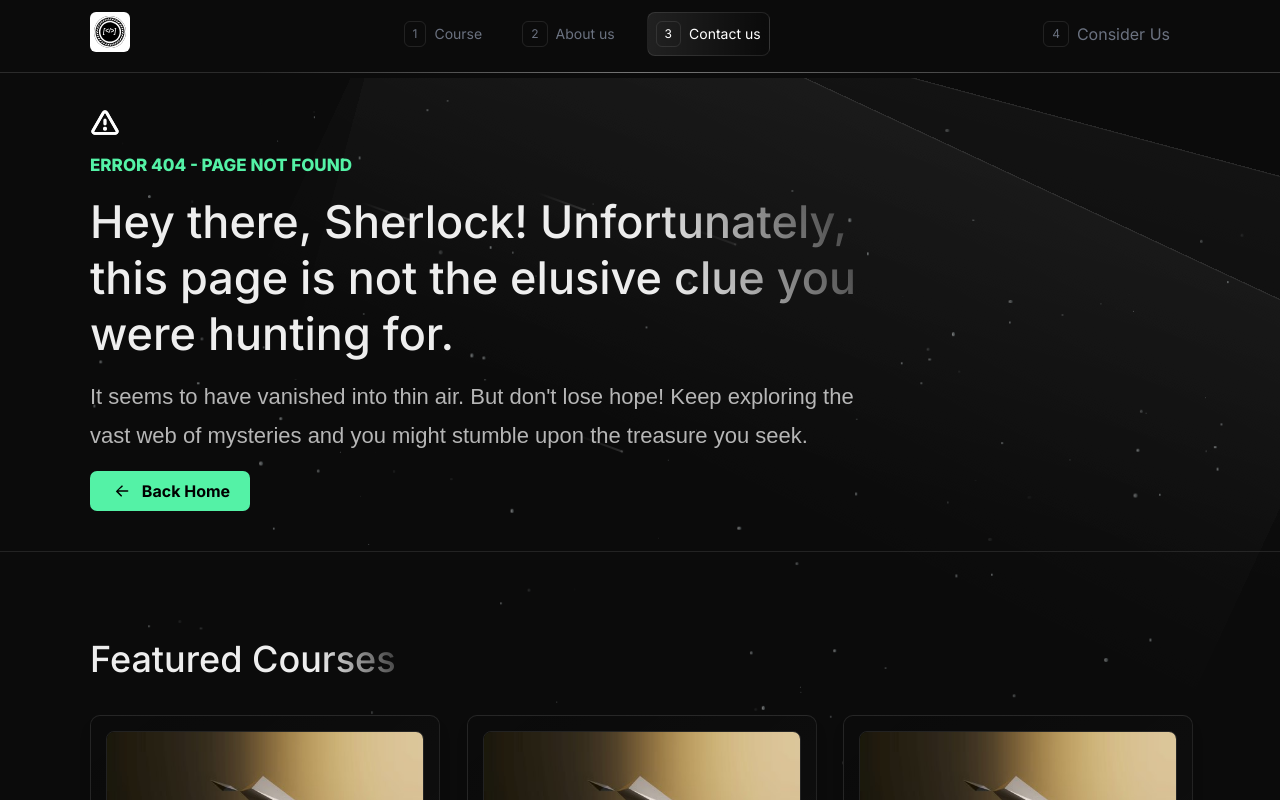
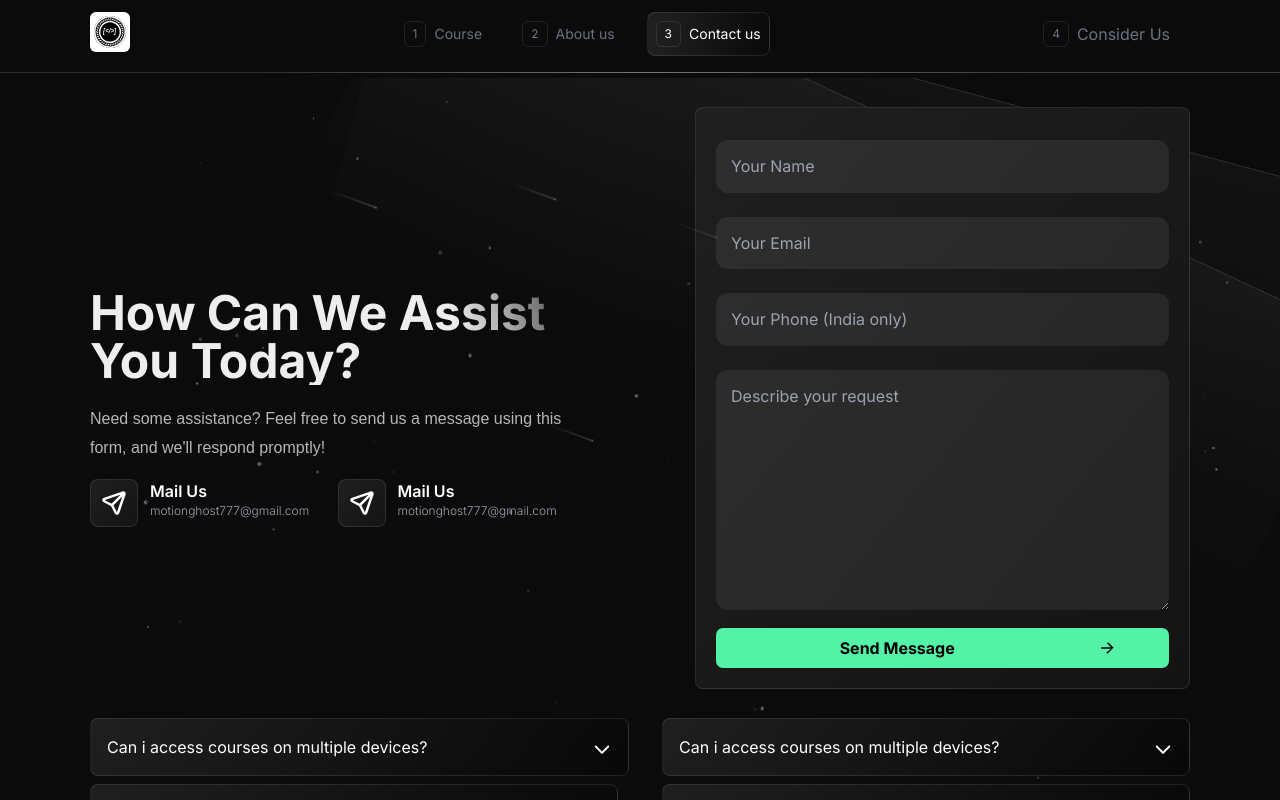
Before and after one commit to PraveenKb777/your-wish, a Next.js app: page /contact-us in a window 1280 px wide. Before the commit this address had no page. Shown: the top 800 px of the page. Built offline with nearby package versions, Linux system fonts and the light colour scheme.

Commit message:
Praveen : Accordian done

```diff
--- /dev/null
+++ b/app/contact-us/index.css
@@ -0,0 +1,28 @@
+@tailwind base;
+@tailwind components;
+@tailwind utilities;
+
+.contact-us_input {
+  appearance: none;
+  display: inline-block;
+  width: 100%;
+  line-height: 1.4em;
+  outline: none;
+  border: none;
+  padding: 15px;
+  border-radius: 12px;
+  font-family: "General Sans Regular", "General Sans", Inter, system-ui,
+    -apple-system, BlinkMacSystemFont, "Segoe UI", Roboto, Helvetica, Arial,
+    sans-serif, "Apple Color Emoji", "Segoe UI Emoji", "Segoe UI Symbol";
+  font-weight: 400;
+  font-size: 16px;
+  background: rgba(255, 255, 255, 0.07);
+  color: rgb(255, 255, 255);
+  box-shadow: transparent 0px 0px 0px 1px inset;
+}
+
+@layer components {
+  .contact-us_input-additional {
+    @apply my-3;
+  }
+}
--- /dev/null
+++ b/app/contact-us/page.tsx
@@ -0,0 +1,74 @@
+/* eslint-disable react/no-unescaped-entities */
+import GradientText from "@/components/GradientText/GradientText";
+import ParticalsEffects from "@/components/Particals/Particals";
+import StyledText from "@/components/StyledText/StyledText";
+import React from "react";
+import "./index.css";
+import Button from "@/components/Button/Button";
+import ContactUsForm from "@/components/ContactUsForm/ContactUsForm";
+import ConnectBtn from "@/components/ConnectBtn/ConnectBtn";
+import Accordian from "@/components/Accordian/Accordian";
+const ContactUs = () => {
+  return (
+    <main>
+      <section className="flex w-full items-center min-h-[80vh] justify-between">
+        <div className="w-[45%]">
+          <GradientText className="text-5xl font-bold my-5">
+            How Can We Assist You Today?
+          </GradientText>
+          <StyledText element="p">
+            Need some assistance? Feel free to send us a message using this
+            form, and we'll respond promptly!
+          </StyledText>
+          <div className="flex w-full justify-between mt-4">
+            <ConnectBtn
+              className="w-[50%]"
+              head="Mail Us"
+              subHead="motionghost777@gmail.com"
+            />
+            <ConnectBtn
+              className="w-[50%]"
+              head="Mail Us"
+              subHead="motionghost777@gmail.com"
+            />
+          </div>
+        </div>
+        <div className="w-[45%]">
+          <ContactUsForm />
+        </div>
+      </section>
+      <section className="flex flex-wrap justify-between gap-2">
+        <div className="w-[49%]">
+          <Accordian>
+            <p>Praveen</p>
+          </Accordian>
+        </div>
+        <div className="w-[48%]">
+          <Accordian>
+            <p>Praveen</p>
+          </Accordian>
+        </div>
+        <div className="w-[48%]">
+          <Accordian>
+            <p>Praveen</p>
+          </Accordian>
+        </div>
+        <div className="w-[48%]">
+          <Accordian>
+            <p>Praveen</p>
+          </Accordian>
+        </div>
+        <div className="w-[48%]">
+          <Accordian>
+            <p>Praveen</p>
+          </Accordian>
+        </div>
+      </section>
+      <div className="line3" />
+      <div className="line3 line4" />
+      <ParticalsEffects top={1} />
+    </main>
+  );
+};
+
+export default ContactUs;
--- a/app/globals.css
+++ b/app/globals.css
@@ -8,7 +8,8 @@
   margin: 0;
 }
 
-@media (prefers-color-scheme: dark) {}
+@media (prefers-color-scheme: dark) {
+}
 
 :root {
   background-color: #0b0b0b;
@@ -46,9 +47,11 @@ body {
 }
 
 .line {
-  background: linear-gradient(180deg,
-      rgba(255, 255, 255, 0.03) 0%,
-      rgba(171, 171, 171, 0) 100%);
+  background: linear-gradient(
+    180deg,
+    rgba(255, 255, 255, 0.03) 0%,
+    rgba(171, 171, 171, 0) 100%
+  );
   flex: none;
   height: 20%;
   left: -78px;
@@ -73,24 +76,32 @@ body {
 @keyframes line2Animation {
   0% {
     opacity: 0;
-    transform: perspective(1200px) translateX(0px) translateY(0px) scale(1) rotate(25deg) rotateX(0deg) rotateY(0deg) skewX(0deg) skewY(0deg) translateZ(0px);
+    transform: perspective(1200px) translateX(0px) translateY(0px) scale(1)
+      rotate(25deg) rotateX(0deg) rotateY(0deg) skewX(0deg) skewY(0deg)
+      translateZ(0px);
   }
 
   100% {
     opacity: 1;
-    transform: perspective(1200px) translateX(0px) translateY(0px) scale(1) rotate(15deg) rotateX(0deg) rotateY(0deg) skewX(0deg) skewY(0deg) translateZ(0px);
+    transform: perspective(1200px) translateX(0px) translateY(0px) scale(1)
+      rotate(15deg) rotateX(0deg) rotateY(0deg) skewX(0deg) skewY(0deg)
+      translateZ(0px);
   }
 }
 
 @keyframes line1Animation {
   0% {
     opacity: 0;
-    transform: perspective(1200px) translateX(0px) translateY(0px) scale(1) rotate(30deg) rotateX(0deg) rotateY(0deg) skewX(0deg) skewY(0deg) translateZ(0px);
+    transform: perspective(1200px) translateX(0px) translateY(0px) scale(1)
+      rotate(30deg) rotateX(0deg) rotateY(0deg) skewX(0deg) skewY(0deg)
+      translateZ(0px);
   }
 
   100% {
     opacity: 1;
-    transform: perspective(1200px) translateX(0px) translateY(0px) scale(1) rotate(25deg) rotateX(0deg) rotateY(0deg) skewX(0deg) skewY(0deg) translateZ(0px);
+    transform: perspective(1200px) translateX(0px) translateY(0px) scale(1)
+      rotate(25deg) rotateX(0deg) rotateY(0deg) skewX(0deg) skewY(0deg)
+      translateZ(0px);
   }
 }
 
@@ -120,8 +131,8 @@ body {
   width: 70%;
   display: flex;
   flex-direction: column;
+  justify-content: center;
   margin-top: 30px;
-  height: 100vh - 78px;
   gap: 15px;
 }
 
@@ -131,9 +142,11 @@ body {
 }
 
 .line3 {
-  background: linear-gradient(180deg,
-      rgba(255, 255, 255, 0.03) 0%,
-      rgba(171, 171, 171, 0) 100%);
+  background: linear-gradient(
+    180deg,
+    rgba(255, 255, 255, 0.03) 0%,
+    rgba(171, 171, 171, 0) 100%
+  );
   flex: none;
   height: 20%;
   left: 70%;
@@ -158,28 +171,37 @@ body {
 @keyframes line4Animation {
   0% {
     opacity: 0;
-    transform: perspective(1200px) translateX(0px) translateY(0px) scale(1) rotate(25deg) rotateX(0deg) rotateY(0deg) skewX(0deg) skewY(0deg) translateZ(0px);
+    transform: perspective(1200px) translateX(0px) translateY(0px) scale(1)
+      rotate(25deg) rotateX(0deg) rotateY(0deg) skewX(0deg) skewY(0deg)
+      translateZ(0px);
   }
 
   100% {
     opacity: 1;
-    transform: perspective(1200px) translateX(-50%) translateY(0px) scale(1) rotate(15deg) rotateX(0deg) rotateY(0deg) skewX(0deg) skewY(0deg) translateZ(0px);
+    transform: perspective(1200px) translateX(-50%) translateY(0px) scale(1)
+      rotate(15deg) rotateX(0deg) rotateY(0deg) skewX(0deg) skewY(0deg)
+      translateZ(0px);
   }
 }
 
 @keyframes line3Animation {
   0% {
     opacity: 0;
-    transform: perspective(1200px) translateX(0px) translateY(0px) scale(1) rotate(30deg) rotateX(0deg) rotateY(0deg) skewX(0deg) skewY(0deg) translateZ(0px);
+    transform: perspective(1200px) translateX(0px) translateY(0px) scale(1)
+      rotate(30deg) rotateX(0deg) rotateY(0deg) skewX(0deg) skewY(0deg)
+      translateZ(0px);
   }
 
   100% {
     opacity: 1;
-    transform: perspective(1200px) translateX(-50%) translateY(0px) scale(1) rotate(25deg) rotateX(0deg) rotateY(0deg) skewX(0deg) skewY(0deg) translateZ(0px);
+    transform: perspective(1200px) translateX(-50%) translateY(0px) scale(1)
+      rotate(25deg) rotateX(0deg) rotateY(0deg) skewX(0deg) skewY(0deg)
+      translateZ(0px);
   }
 }
 
-.line3::after, .line4::after {
+.line3::after,
+.line4::after {
   content: "";
   border-width: 1px 0 0 0;
   border-color: rgba(238, 238, 238, 0.1);
--- a/app/not-found.tsx
+++ b/app/not-found.tsx
@@ -8,10 +8,20 @@ export default function NotFound() {
   return (
     <>
       <Error404 />
-      <div className="horizontal-line"></div>
-      <div style={{paddingTop:'80px', paddingBottom:'80px'}}>
+      <div
+        style={{
+          background:
+            "linear-gradient(270deg, rgba(255, 255, 255, 0.2) 19.767%, rgba(225, 225, 225, 0.5) 49.7917%, rgba(171, 171, 171, 0.2) 80.3431%)",
+          opacity: 1,
+          height: 1,
+          width: "100vw",
+          position: "absolute",
+          left: 0,
+          marginTop: "40px",
+        }}
+      ></div>
+      <div style={{ paddingTop: "80px", paddingBottom: "80px" }}>
         <Courses />
-        <div className="horizontal-line"></div>
       </div>
     </>
   );
--- a/components/404Error/index.tsx
+++ b/components/404Error/index.tsx
@@ -1,20 +1,32 @@
+/* eslint-disable react/no-unescaped-entities */
 export const runtime = "edge";
 import GradientText from "../GradientText/GradientText";
-import "../../app/globals.css"
+import "../../app/globals.css";
 import StyledText from "../StyledText/StyledText";
 import Button from "../Button/Button";
 import Link from "next/link";
 import ParticalsEffects from "../Particals/Particals";
 
 export default function Error404() {
-
   const ANIMATION_DURATION = 500;
   return (
     <>
       <div className="main-container">
-
         <div className="warningIcon">
-          <svg xmlns="http://www.w3.org/2000/svg" viewBox="0 0 256 256" focusable="false" style={{ userSelect: 'none', width: '100%', height: '100%', display: 'inline-block', fill: 'rgb(255, 255, 255)', color: 'rgb(255, 255, 255)', flexShrink: 0 }}>
+          <svg
+            xmlns="http://www.w3.org/2000/svg"
+            viewBox="0 0 256 256"
+            focusable="false"
+            style={{
+              userSelect: "none",
+              width: "100%",
+              height: "100%",
+              display: "inline-block",
+              fill: "rgb(255, 255, 255)",
+              color: "rgb(255, 255, 255)",
+              flexShrink: 0,
+            }}
+          >
             <g color="rgb(255, 255, 255)">
               <path d="M240.26,186.1,152.81,34.23h0a28.74,28.74,0,0,0-49.62,0L15.74,186.1a27.45,27.45,0,0,0,0,27.71A28.31,28.31,0,0,0,40.55,228h174.9a28.31,28.31,0,0,0,24.79-14.19A27.45,27.45,0,0,0,240.26,186.1Zm-20.8,15.7a4.46,4.46,0,0,1-4,2.2H40.55a4.46,4.46,0,0,1-4-2.2,3.56,3.56,0,0,1,0-3.73L124,46.2a4.77,4.77,0,0,1,8,0l87.44,151.87A3.56,3.56,0,0,1,219.46,201.8ZM116,136V104a12,12,0,0,1,24,0v32a12,12,0,0,1-24,0Zm28,40a16,16,0,1,1-16-16A16,16,0,0,1,144,176Z"></path>
             </g>
@@ -34,24 +46,27 @@ export default function Error404() {
             animationFillMode: "forwards",
             animationDelay: "0s",
             fontSize: "45px",
-            lineHeight: '3.5rem'
+            lineHeight: "3.5rem",
           }}
         >
-          Hey there, Sherlock! Unfortunately, this page is not the elusive clue you were hunting for.
+          Hey there, Sherlock! Unfortunately, this page is not the elusive clue
+          you were hunting for.
         </GradientText>
 
         <StyledText fontSize="22px">
-          It seems to have vanished into thin air. But don't lose hope! Keep exploring the vast web of mysteries and you might stumble upon the treasure you seek.
+          It seems to have vanished into thin air. But don't lose hope! Keep
+          exploring the vast web of mysteries and you might stumble upon the
+          treasure you seek.
         </StyledText>
 
         <Link href="/">
           <Button
             style={{
-              width: '160px',
-              flexDirection: 'row-reverse',
+              width: "160px",
+              flexDirection: "row-reverse",
             }}
             label="Back Home"
-            arrowDirection='left'
+            arrowDirection="left"
           />
         </Link>
 
--- /dev/null
+++ b/components/Accordian/Accordian.tsx
@@ -0,0 +1,55 @@
+"use client";
+
+import React, { FC, ReactNode, useState } from "react";
+import "./index.css";
+import DownArrow from "../SVG/DownArrowSvg";
+
+interface AccordianProps {
+  children: ReactNode;
+}
+
+const Accordian: FC<AccordianProps> = ({ children }) => {
+  const [open, setOpen] = useState(false);
+
+  return (
+    <div
+      className="border border-[#eeeeee1a] rounded-lg text-white w-full"
+      onClick={() => setOpen((e) => !e)}
+      style={{
+        background:
+          "linear-gradient(129deg, rgb(31, 31, 31) 0%, rgb(0, 0, 0) 132.836%)",
+      }}
+    >
+      <div className="p-4 flex justify-between">
+        <p>Can i access courses on multiple devices?</p>
+        <div
+          className="aspect-square h-5 transition-all duration-300"
+          style={{
+            rotate: open ? "180deg" : "0deg",
+          }}
+        >
+          <DownArrow />
+        </div>
+      </div>
+      <div
+        className="transition-all duration-300 overflow-hidden ease-[cubic-bezier(0.79, 0.33, 0.14, 0.53)]"
+        style={{
+          maxHeight: open ? "800px" : "0px",
+        }}
+      >
+        <div
+          className="mx-4"
+          style={{
+            background:
+              "linear-gradient(270deg, rgba(255, 255, 255, 0.2) 19.767%, rgba(225, 225, 225, 0.5) 49.7917%, rgba(171, 171, 171, 0.2) 80.3431%)",
+            opacity: 1,
+            height: 1,
+          }}
+        ></div>
+        <div className="p-4 ">{children}</div>
+      </div>
+    </div>
+  );
+};
+
+export default Accordian;
--- /dev/null
+++ b/components/ConnectBtn/ConnectBtn.tsx
@@ -0,0 +1,48 @@
+import React, { FC } from "react";
+import mail from "../../public/svgs/mail.svg";
+import Image from "next/image";
+import MailSVG, { CustomSvgProps } from "../SVG/Mail";
+
+interface IConnectBtnProps {
+  Svg?: FC<CustomSvgProps>;
+  head?: string;
+  subHead?: string;
+  className?: string;
+  href?: string;
+}
+
+const ConnectBtn: FC<IConnectBtnProps> = ({
+  Svg = MailSVG,
+  head = "None",
+  subHead = "none",
+  className = "",
+  href = "",
+}) => {
+  return (
+    <a
+      className={
+        "text-white flex hover:translate-x-1  transition  duration-500 cursor-pointer " +
+        className
+      }
+      href={href}
+    >
+      <div
+        className="border border-[#eeeeee1a] rounded-lg p-2 w-fit "
+        style={{
+          background:
+            "linear-gradient(129deg, rgb(31, 31, 31) 0%, rgb(16, 16, 16) 132.836%)",
+        }}
+      >
+        <Svg strokeColor="white" height={30} width={30} />
+      </div>
+      <div className="ml-3">
+        <p className="font-semibold">{head}</p>
+        <p className="text-gray-400 font-light text-xs text-wrap max-w-[20ch] ">
+          {subHead}
+        </p>
+      </div>
+    </a>
+  );
+};
+
+export default ConnectBtn;
--- /dev/null
+++ b/components/ContactUsForm/ContactUsForm.tsx
@@ -0,0 +1,36 @@
+import React from "react";
+import Button from "../Button/Button";
+
+const ContactUsForm = () => {
+  return (
+    <div
+      className="border border-[#eeeeee1a] rounded-lg p-5"
+      style={{
+        background:
+          "linear-gradient(129deg, rgb(31, 31, 31) 0%, rgb(16, 16, 16) 132.836%)",
+      }}
+    >
+      <input
+        className="contact-us_input contact-us_input-additional"
+        placeholder="Your Name"
+      />
+      <input
+        className="contact-us_input contact-us_input-additional"
+        placeholder="Your Email"
+      />
+      <input
+        className="contact-us_input contact-us_input-additional"
+        placeholder="Your Phone (India only)"
+        type="text"
+        maxLength={10}
+      />
+      <textarea
+        className="contact-us_input contact-us_input-additional min-h-60"
+        placeholder="Describe your request"
+      />
+      <Button label="Send Message" />
+    </div>
+  );
+};
+
+export default ContactUsForm;
--- a/components/Logo/Logo.tsx
+++ b/components/Logo/Logo.tsx
@@ -1,5 +1,5 @@
 import React, { CSSProperties, FC } from "react";
-import LogoCom from "../../public/svgs/logo.svg";
+// import LogoCom from "../../public/svgs/logo.svg";
 import "./index.css";
 const SVGComponent = (props: React.SVGProps<SVGSVGElement>) => (
   <svg
--- /dev/null
+++ b/components/SVG/DownArrowSvg.tsx
@@ -0,0 +1,26 @@
+import { FC } from "react";
+
+const DownArrow: FC = ({ ...props }) => (
+  <svg
+    xmlns="http://www.w3.org/2000/svg"
+    viewBox="0 0 256 256"
+    focusable="false"
+    color="rgb(255, 255, 255)"
+    style={{
+      userSelect: "none",
+      width: "100%",
+      height: "100%",
+      display: "inline-block",
+      fill: "rgb(255, 255, 255)",
+      color: "rgb(255, 255, 255)",
+      flexShrink: 0,
+    }}
+    {...props}
+  >
+    <g color="rgb(255, 255, 255)">
+      <path d="M216.49,104.49l-80,80a12,12,0,0,1-17,0l-80-80a12,12,0,0,1,17-17L128,159l71.51-71.52a12,12,0,0,1,17,17Z" />
+    </g>
+  </svg>
+);
+
+export default DownArrow;
--- /dev/null
+++ b/components/SVG/Mail.tsx
@@ -0,0 +1,26 @@
+import { FC, SVGProps } from "react";
+
+export interface CustomSvgProps extends SVGProps<SVGSVGElement> {
+  strokeColor?: string;
+}
+
+const MailSVG: FC<CustomSvgProps> = ({ strokeColor = "#000", ...props }) => (
+  <svg
+    width="800px"
+    height="800px"
+    viewBox="0 0 24 24"
+    fill="none"
+    xmlns="http://www.w3.org/2000/svg"
+    {...props}
+  >
+    <path
+      d="M10.3009 13.6949L20.102 3.89742M10.5795 14.1355L12.8019 18.5804C13.339 19.6545 13.6075 20.1916 13.9458 20.3356C14.2394 20.4606 14.575 20.4379 14.8492 20.2747C15.1651 20.0866 15.3591 19.5183 15.7472 18.3818L19.9463 6.08434C20.2845 5.09409 20.4535 4.59896 20.3378 4.27142C20.2371 3.98648 20.013 3.76234 19.7281 3.66167C19.4005 3.54595 18.9054 3.71502 17.9151 4.05315L5.61763 8.2523C4.48114 8.64037 3.91289 8.83441 3.72478 9.15032C3.56153 9.42447 3.53891 9.76007 3.66389 10.0536C3.80791 10.3919 4.34498 10.6605 5.41912 11.1975L9.86397 13.42C10.041 13.5085 10.1295 13.5527 10.2061 13.6118C10.2742 13.6643 10.3352 13.7253 10.3876 13.7933C10.4468 13.87 10.491 13.9585 10.5795 14.1355Z"
+      stroke={strokeColor}
+      strokeWidth={2}
+      strokeLinecap="round"
+      strokeLinejoin="round"
+    />
+  </svg>
+);
+
+export default MailSVG;
```
Also changed, not shown: components/Accordian/index.css (added), public/svgs/callUs.svg (added), public/svgs/mail.svg (added).
